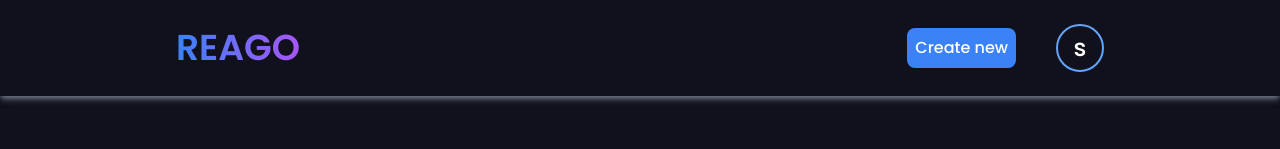
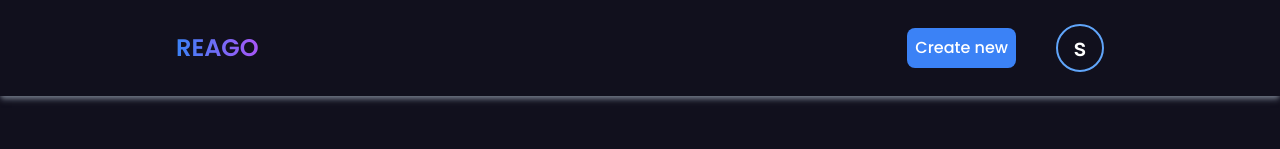
Before and after one commit to ashwinkaruppanan/url-shortener-client, a React (Vite) app: page /create in a window 1280 px wide. Shown: the top 149 px of the page. Built offline with nearby package versions, Linux system fonts and the light colour scheme; sample sign-in values are in the browser's storage.

Commit message:
desgin-updated

```diff
--- a/src/components/DashboardNavBar.jsx
+++ b/src/components/DashboardNavBar.jsx
@@ -75,7 +75,7 @@
     <div className="px-9 py-6 shadow-md shadow-gray-500 lg:px-44 ">
       <div className="flex items-center justify-between ">
         <Link to="/dashboard">
-          <h2 className=" cursor-pointer text-transparent bg-clip-text bg-gradient-to-r from-blue-500 to-purple-500 text-2xl font-semibold md:text-4xl">
+          <h2 className=" cursor-pointer text-transparent bg-clip-text bg-gradient-to-r from-blue-500 to-purple-500 text-2xl font-semibold md:text-4xl lg:text-2xl">
             REAGO
           </h2>
         </Link>
```
